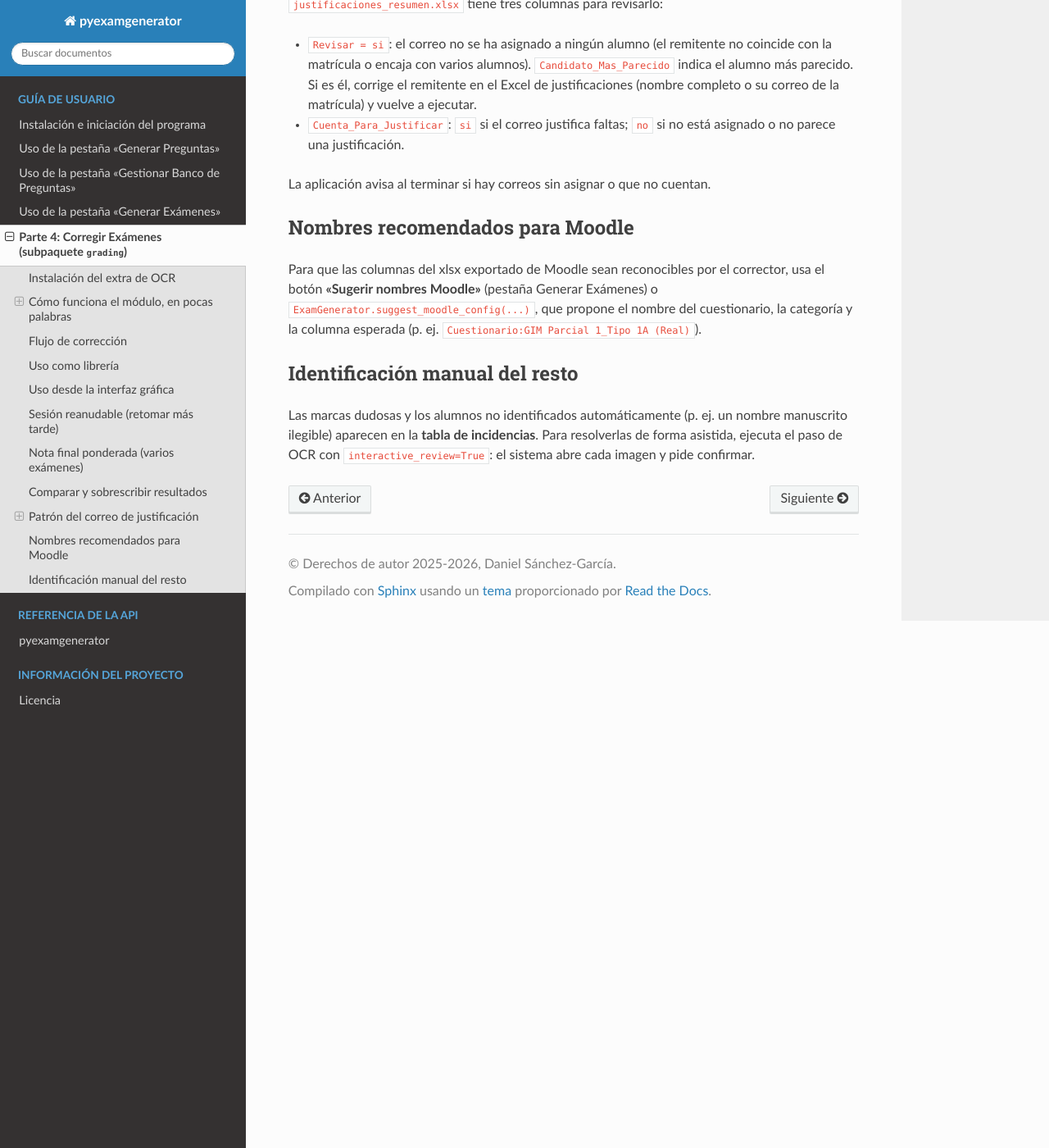
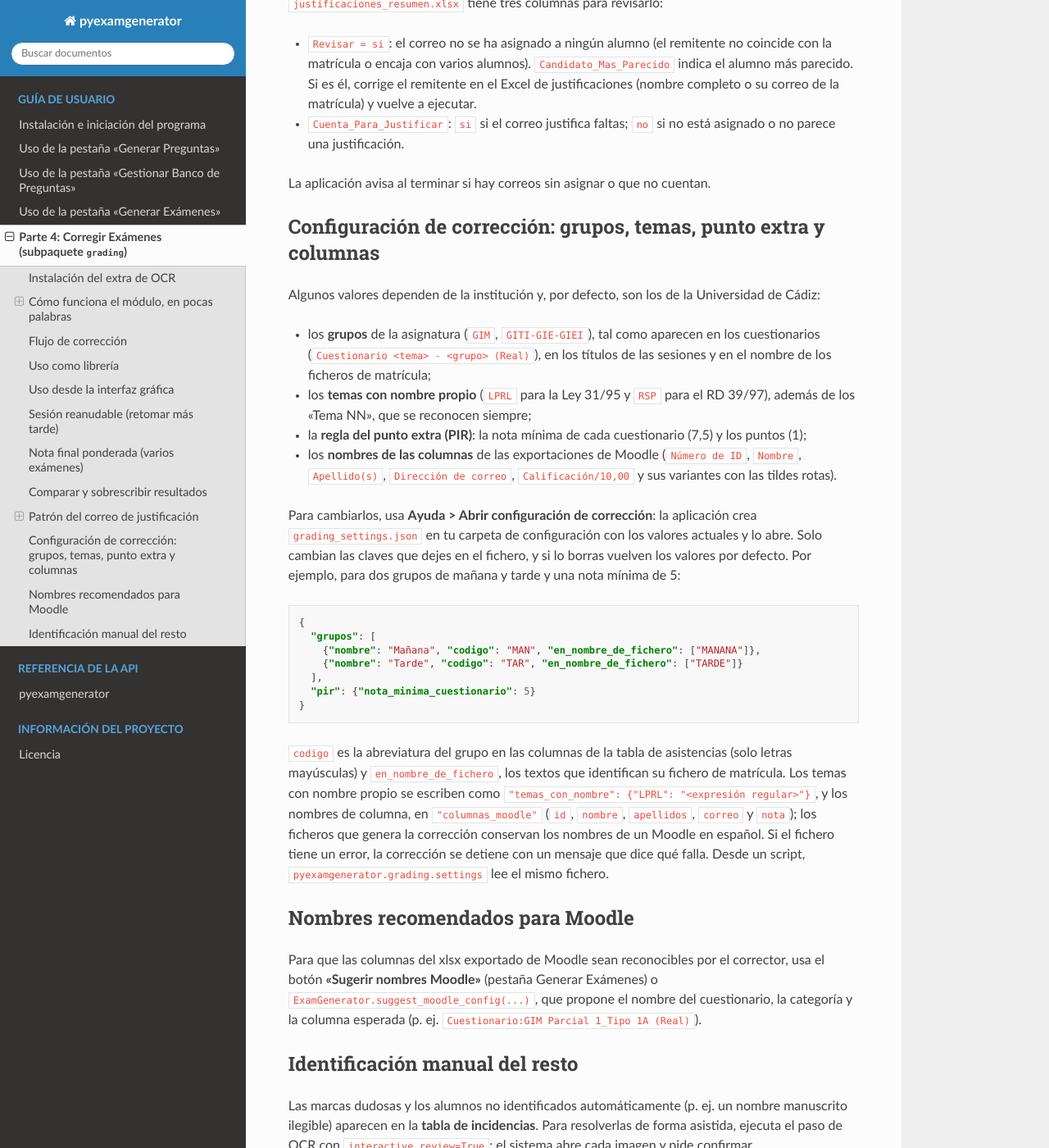
Before and after one commit to dsanchez-garcia/pyexamgenerator, a Sphinx documentation site: the page built from docs/source/tutorial_pyexamgenerator_pt4_corregir_examenes.md, in a window 1280 px wide and 1400 px high, scrolled down 6384 px. Shown: the whole window at 82% size. Built offline with Sphinx 7.4.7 and the Read the Docs theme 3.1.0, drawn with Linux system fonts in a browser that asks for light colours; some of the changed text lies outside the part shown.

Commit message:
feat(gui): abrir la configuración de corrección desde Ayuda (ARC-10)
«Ayuda > Abrir configuración de corrección» crea grading_settings.json
con los valores por defecto si no existe, lo abre con el programa del
sistema y dice dónde está. Prueba de humo nueva.

Documentación de ARC-10: sección «Configuración de corrección» en el
tutorial de corrección (con un ejemplo de grupos de mañana y tarde),
nota en el README, módulo settings en la referencia de la API,
ARCHITECTURE.md y AGENTS.md (no escribir grupos, temas ni columnas de
Moodle como literales) y CHANGELOG.

Co-Authored-By: Claude Opus 5.5 <noreply@anthropic.com>

````diff
--- a/docs/source/tutorial_pyexamgenerator_pt4_corregir_examenes.md
+++ b/docs/source/tutorial_pyexamgenerator_pt4_corregir_examenes.md
@@ -101,9 +101,10 @@ corrección.
 4. **Asistencias + justificaciones + cuestionarios** en modo `extremo`
    (`AbsenceJustificationManager`).
 5. **Punto extra PIR** (`TheoryBonusApplier`): aplica `+1` (con tope en 10) a quien cumple
-   asistencia y cuestionarios. Ambas reglas se pueden cambiar en scripts: los puntos con
-   `bonus_points` y la nota mínima de los cuestionarios en cada tema (7,5) con `min_quiz_grade`
-   (en `TheoryBonusConfig`, `AbsenceJustificationConfig` o `FullPipelineConfig`).
+   asistencia y cuestionarios. Los puntos y la nota mínima de los cuestionarios en cada tema (7,5)
+   están en la [configuración de corrección](#configuracion-de-correccion); en scripts también
+   se pueden pasar a cada flujo con `bonus_points` y `min_quiz_grade` (en `TheoryBonusConfig`,
+   `AbsenceJustificationConfig` o `FullPipelineConfig`).
 6. **Reporte por tema** (`TheoryTopicReporter`): notas de cuestionarios por tema y obtención del
    punto extra.
 
@@ -300,6 +301,43 @@ nada. En el modo `normal` se aplica la misma regla, pero solo a las faltas clara
 
 La aplicación avisa al terminar si hay correos sin asignar o que no cuentan.
 
+(configuracion-de-correccion)=
+## Configuración de corrección: grupos, temas, punto extra y columnas
+
+Algunos valores dependen de la institución y, por defecto, son los de la Universidad de Cádiz:
+
+- los **grupos** de la asignatura (`GIM`, `GITI-GIE-GIEI`), tal como aparecen en los cuestionarios
+  (`Cuestionario <tema> - <grupo> (Real)`), en los títulos de las sesiones y en el nombre de los
+  ficheros de matrícula;
+- los **temas con nombre propio** (`LPRL` para la Ley 31/95 y `RSP` para el RD 39/97), además de los
+  «Tema NN», que se reconocen siempre;
+- la **regla del punto extra (PIR)**: la nota mínima de cada cuestionario (7,5) y los puntos (1);
+- los **nombres de las columnas** de las exportaciones de Moodle (`Número de ID`, `Nombre`,
+  `Apellido(s)`, `Dirección de correo`, `Calificación/10,00` y sus variantes con las tildes rotas).
+
+Para cambiarlos, usa **Ayuda > Abrir configuración de corrección**: la aplicación crea
+`grading_settings.json` en tu carpeta de configuración con los valores actuales y lo abre. Solo
+cambian las claves que dejes en el fichero, y si lo borras vuelven los valores por defecto. Por
+ejemplo, para dos grupos de mañana y tarde y una nota mínima de 5:
+
+```json
+{
+  "grupos": [
+    {"nombre": "Mañana", "codigo": "MAN", "en_nombre_de_fichero": ["MANANA"]},
+    {"nombre": "Tarde", "codigo": "TAR", "en_nombre_de_fichero": ["TARDE"]}
+  ],
+  "pir": {"nota_minima_cuestionario": 5}
+}
+```
+
+`codigo` es la abreviatura del grupo en las columnas de la tabla de asistencias (solo letras
+mayúsculas) y `en_nombre_de_fichero`, los textos que identifican su fichero de matrícula. Los temas
+con nombre propio se escriben como `"temas_con_nombre": {"LPRL": "<expresión regular>"}`, y los
+nombres de columna, en `"columnas_moodle"` (`id`, `nombre`, `apellidos`, `correo` y `nota`); los
+ficheros que genera la corrección conservan los nombres de un Moodle en español. Si el fichero tiene
+un error, la corrección se detiene con un mensaje que dice qué falla. Desde un script,
+`pyexamgenerator.grading.settings` lee el mismo fichero.
+
 ## Nombres recomendados para Moodle
 
 Para que las columnas del xlsx exportado de Moodle sean reconocibles por el corrector, usa el botón
````
Also changed, not shown: AGENTS.md (+5 -1 lines), CHANGELOG.md (+3 -0 lines), README.md (+1 -1 lines), docs/dev/ARCHITECTURE.md (+6 -1 lines), docs/source/api/pyexamgenerator.grading.rst (+7 -0 lines), 2 other files.
